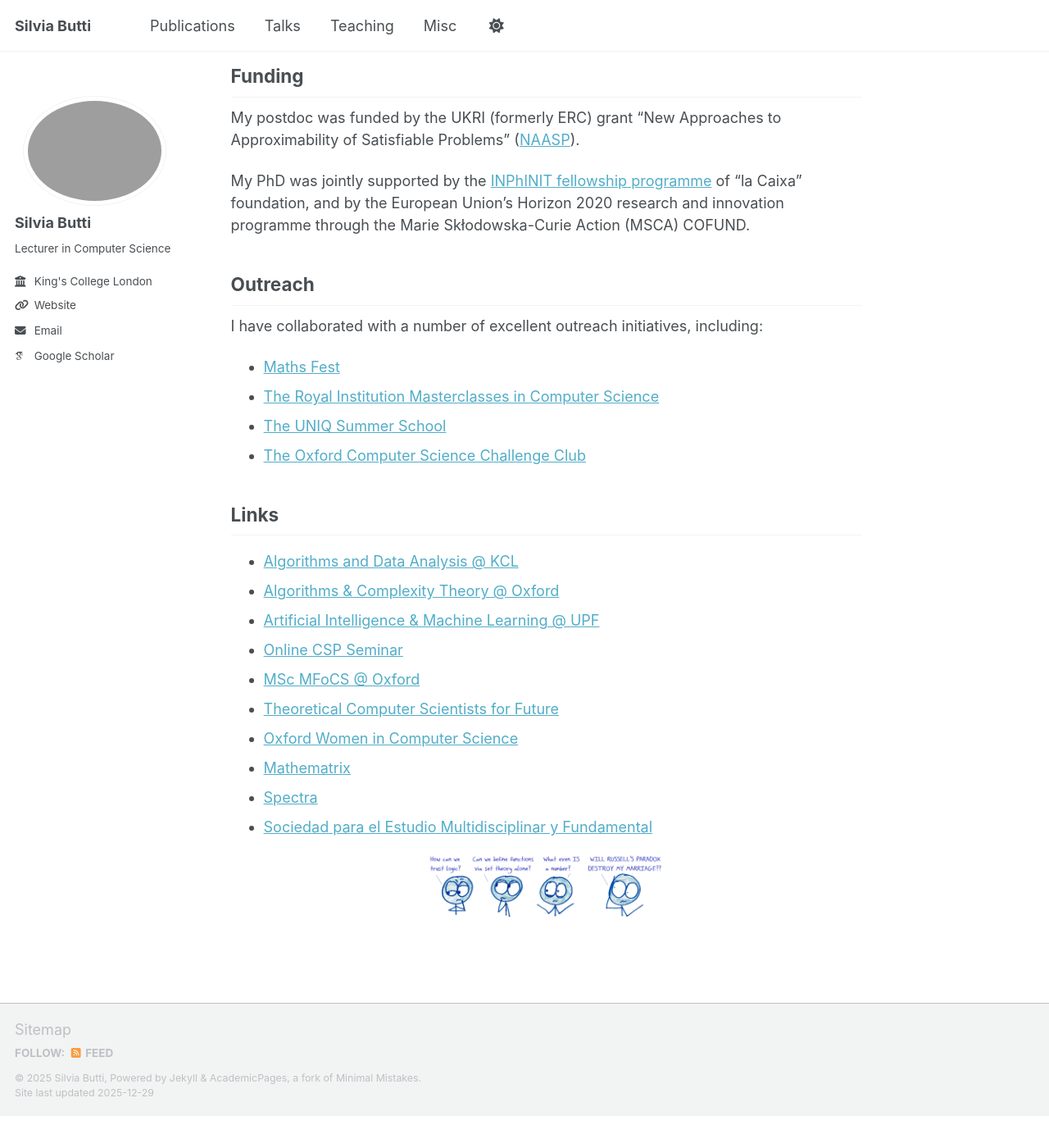
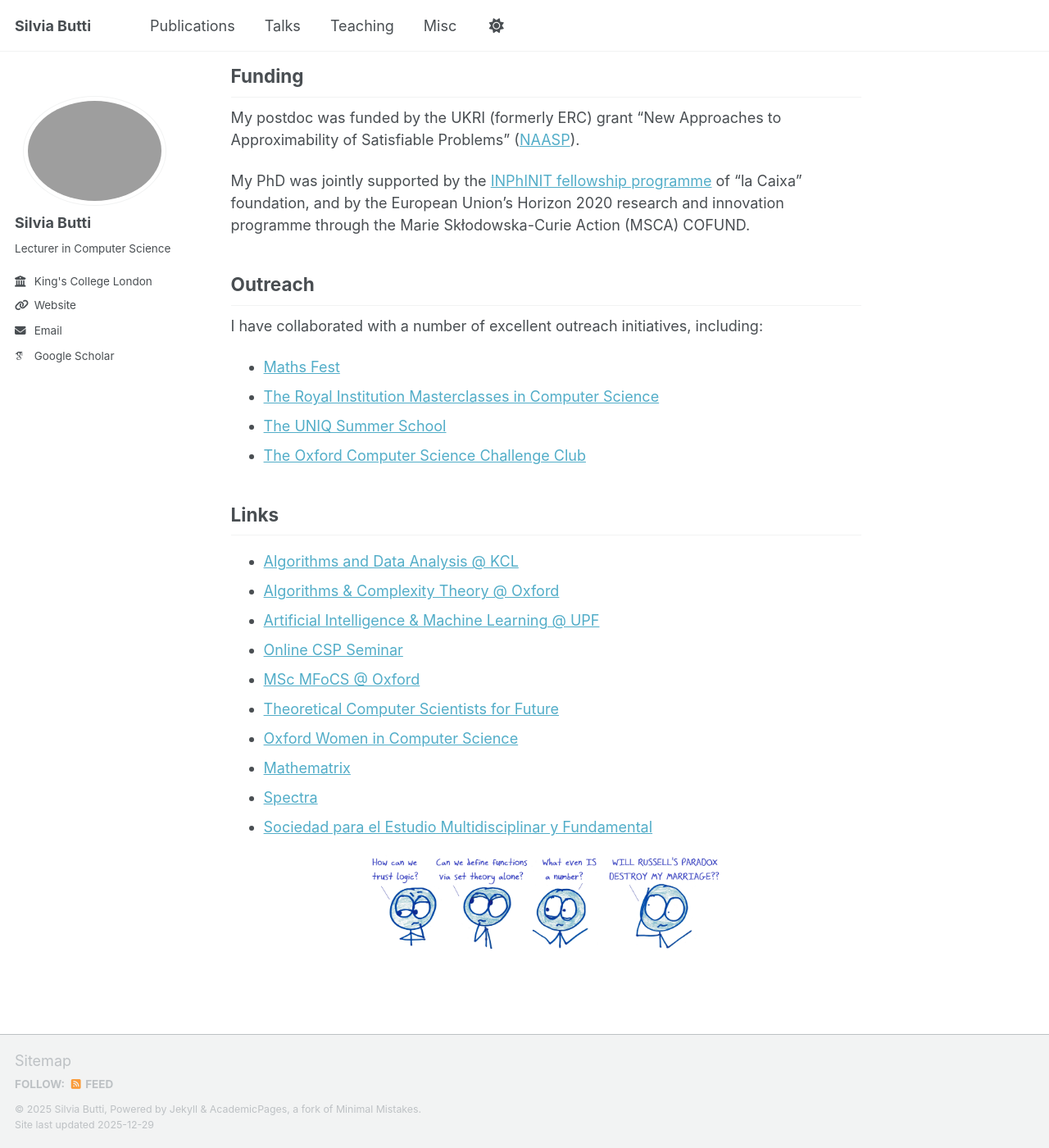
Before and after one commit to silviabutti/silviabutti.github.io, a Jekyll site: the page built from _pages/misc.md, in a window 1280 px wide and 1400 px high, scrolled down 308 px. Shown: the whole window at 82% size. Built offline with Jekyll 4.4.1, drawn with Linux system fonts in a browser that asks for light colours; some web fonts are replaced; a script bundle is joined from its source files by our own code; library files that are not in the unit come from our copies; before the commit the page ends 1669 px from its top, so only the background shows below that.

Commit message:
Update misc.md

```diff
--- a/_pages/misc.md
+++ b/_pages/misc.md
@@ -43,11 +43,14 @@
 - [Spectra](http://lgbtmath.org/index.html)
 - [Sociedad para el Estudio Multidisciplinar y Fundamental](http://semf.org.es/inicio.html)
 
+
+
+
 <style>
 img {
   display: block;
   margin: auto;
-  width: 40%;
+  width: 60%;
 }
 </style>
-<img src="/images/mwbd.png" alt="Math-with-bad-drawings" style="width:40%">
+<img src="/images/mwbd.png" alt="Math-with-bad-drawings">
```
